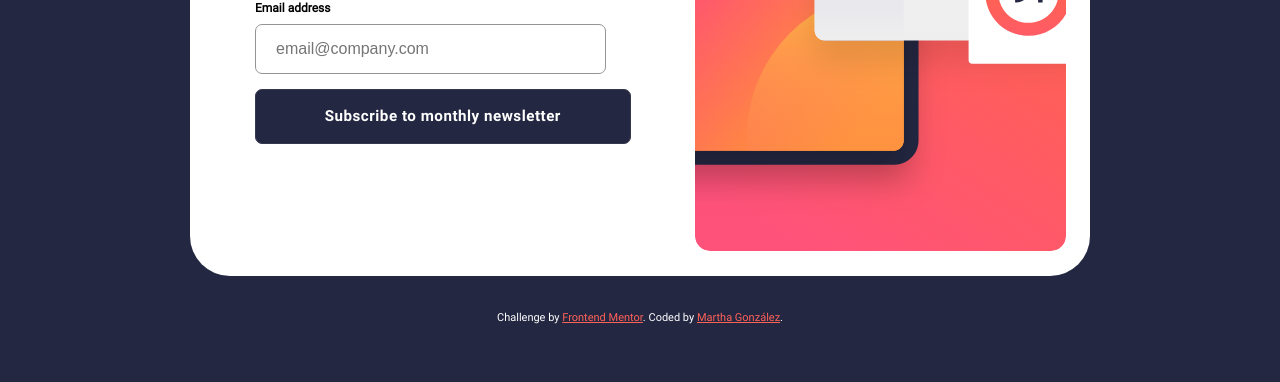
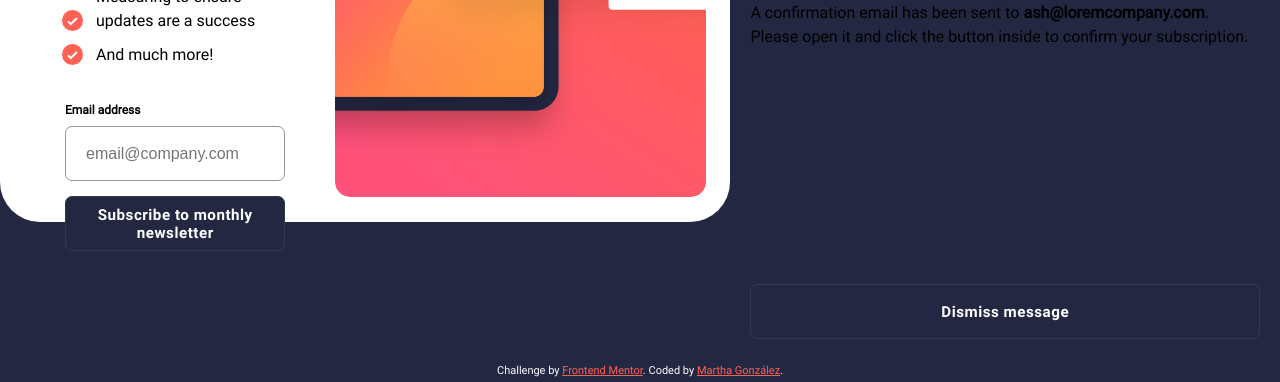
Before and after one commit to margga88/newsletter-signup, a plain HTML site: page index.html in a window 1280 px wide. Shown: the part 418-800 px from the top of the page. Drawn offline with Linux system fonts and the light colour scheme.

Commit message:
Mobile styles done

```diff
--- a/styles.css
+++ b/styles.css
@@ -52,7 +52,7 @@ main {
 }
 
 .card1 {
-    display: grid;
+    display: none; /* grid */
     grid-template-rows: auto 1fr auto;
     width: 320px;
     height: 800px;
@@ -133,13 +133,15 @@ button {
 
 
 .card2 {
-    display: none;
+    display: flex; /* flex */
     min-width: 320px;
     height: auto;
 }
 
 .card2-content {
-    margin: 25px 20px auto 20px;
+    display: grid;
+    grid-template-rows: 1fr auto 1fr auto;
+    margin: 30px 20px -5px 20px;
 }
 
 .card2-content h1 {
@@ -147,11 +149,12 @@ button {
 }
 
 .card2-content p {
+    margin-top: 12px;
     line-height: 1.5;
 }
 
 .button2 {
-    margin-top: 75px;
+    margin-top: 50px;
     margin-bottom: 25px;
 }
 
@@ -222,10 +225,9 @@ footer {
     }
 
     .button2 {
-        margin-top: 258px;
+        margin-top: 230px;
         margin-bottom: 25px;
     }
-
 
 }
 
@@ -263,6 +265,11 @@ footer {
 
     .bullets {
         vertical-align: 5px;
+    }
+
+    .card2-content {
+        grid-template-rows: 100px auto auto 1fr;
+        row-gap: 5px;
     }
 
 }
@@ -307,7 +314,7 @@ footer {
     }
 
     .card1-content {
-        margin: 22px 0 5px 50px;
+        margin: 25px 0 5px 50px;
     }
 
     h1 {
@@ -324,7 +331,7 @@ footer {
     }
 
     .bullets {
-        vertical-align: -17px;
+        vertical-align: -10px;
     }
 
     form {
@@ -332,13 +339,11 @@ footer {
     }
 
     input {
-        width: 85%;
-        height: 40px;
+        height: 45px;
     }
 
     button {
         margin-top: 10px;
-        width: 91.8%;
         height: 45px;
     }
 
@@ -406,13 +411,11 @@ footer {
     }
 
     input {
-        width: 90%;
-        height: 50px;
+        height: 55px;
     }
 
     button {
         margin-top: 15px;
-        width: 96.3%;
         height: 55px;
     }
 
@@ -458,18 +461,8 @@ footer {
         margin-top: 25px;
     }
 
-
-    input {
-        width: 90.8%;
-
-    }
-
     button {
-        width: 97%;
         margin-top: 20px;
     }
 
-
-
-
 }
```
